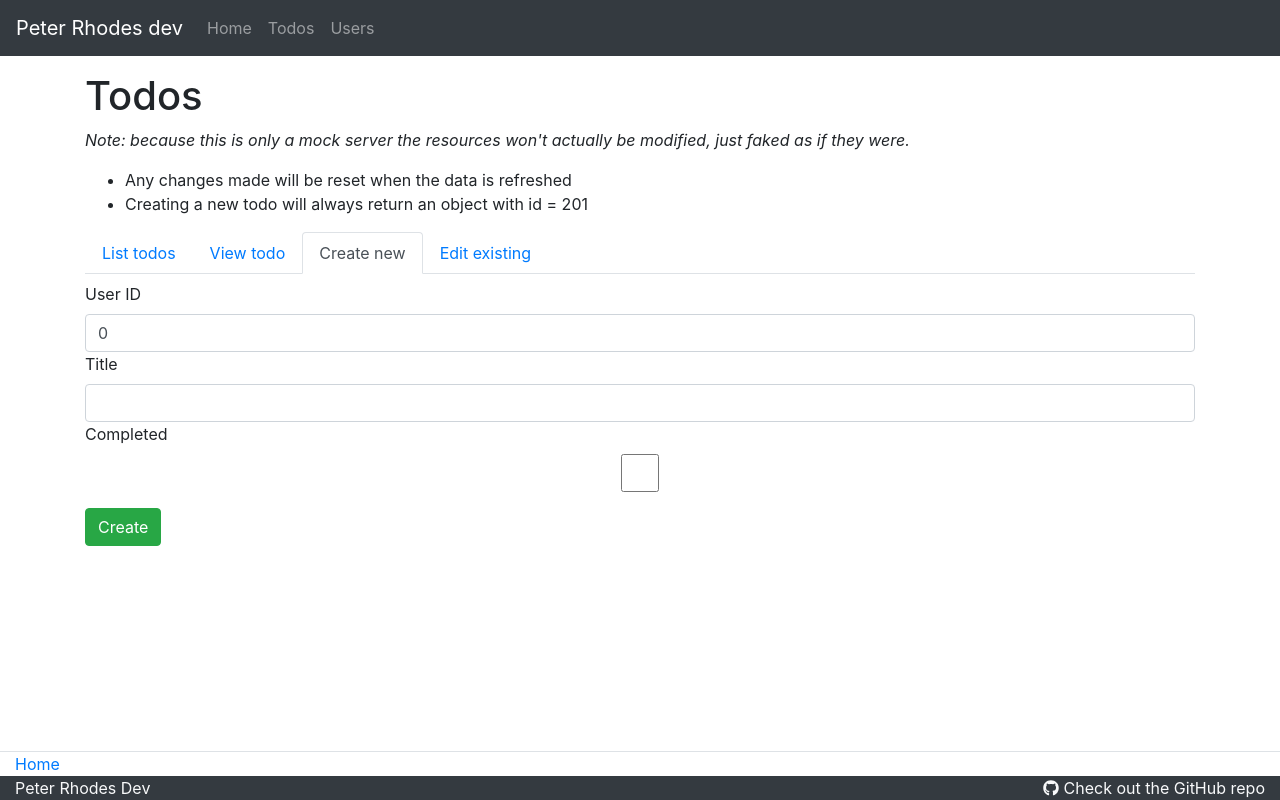
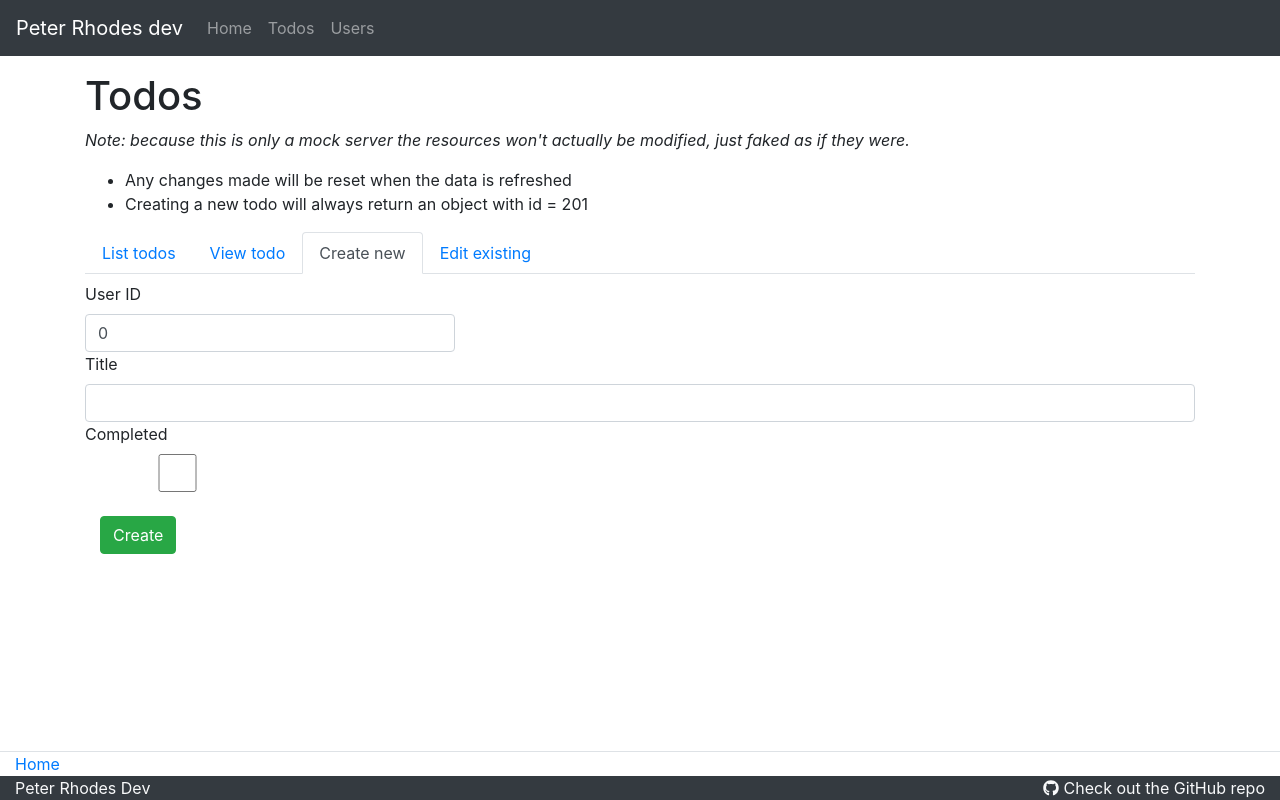
Before and after one commit to peterrhodesdev/angular-generic-api-service, an Angular app: page /todos in a window 1280 px wide. Both pictures are taken after a click on the tab "Create new". Built offline with nearby package versions, Linux system fonts and the light colour scheme.

Commit message:
added formatting for loading

```diff
--- a/src/app/components/todos/create-todo/create-todo.component.html
+++ b/src/app/components/todos/create-todo/create-todo.component.html
@@ -1,26 +1,39 @@
-<div class="submit-form">
-  <div class="form-group">
+<div class="container">
+  <div class="row">
+    <div class="col-sm-4 p-0">
       <label for="userid">User ID</label>
       <input
         type="number"
         class="form-control"
         id="userid"
         required
-      [(ngModel)]="todo.userId">
+        [(ngModel)]="todo.userId"
+        [attr.disabled]="isLoading ? true : null">
+    </div>
+  </div>
+  <div class="row">
     <label for="title">Title</label>
     <input
       type="text"
       class="form-control"
       id="title"
       required
-      [(ngModel)]="todo.title">
+      [(ngModel)]="todo.title"
+      [attr.disabled]="isLoading ? true : null">
+  </div>
+  <div class="row">
+    <div class="col-sm-2 p-0">
       <label for="completed">Completed</label>
       <input
         type="checkbox"
         class="form-control"
         id="completed"
         required
-      [(ngModel)]="todo.completed">
+        [(ngModel)]="todo.completed"
+        [attr.disabled]="isLoading ? true : null">
     </div>
+  </div>
+  <br>
   <button (click)="onCreateTodoClick()" class="btn btn-success">Create</button>
 </div>
+<app-loading-spinner *ngIf="isLoading"></app-loading-spinner>
--- a/src/app/components/todos/create-todo/create-todo.component.ts
+++ b/src/app/components/todos/create-todo/create-todo.component.ts
@@ -12,9 +12,11 @@ export class CreateTodoComponent implements OnInit {
   public todo: TodoModel;
   private createTodoSuccessSubscription?: Subscription;
   @Input() createTodoSuccessEvent?: Observable<void>;
+  @Input() public isLoading: boolean;
 
   constructor() {
     this.todo = new TodoModel();
+    this.isLoading = false;
   }
 
   ngOnInit(){
--- a/src/app/components/todos/todos.component.html
+++ b/src/app/components/todos/todos.component.html
@@ -36,6 +36,7 @@
     <a ngbNavLink>Create new</a>
     <ng-template ngbNavContent>
       <app-create-todo
+        [isLoading]=isPerformingRequest
         (createTodoEmitter)=onCreateTodoEvent($event)
         [createTodoSuccessEvent]="createTodoSuccessSubject.asObservable()"
         ></app-create-todo>
```
Lines whose indentation alone changed are shown as unchanged.
